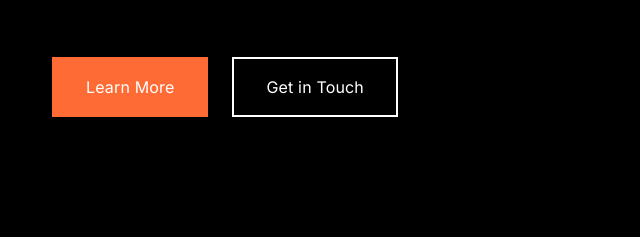
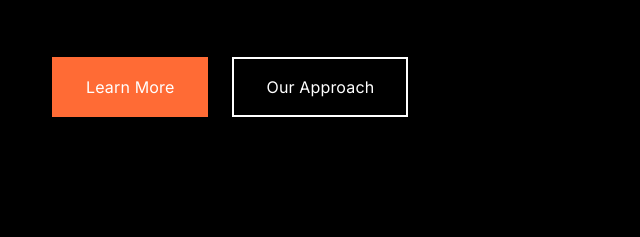
Before and after one commit to Slaydeveloper/company-website, a plain HTML site: page index.html in a window 1280 px wide. Shown: the part 552-789 px from the top of the page, 228-868 px from the left. Drawn offline with Linux system fonts and the light colour scheme.

Commit message:
Fix navigation - remove contact link

```diff
--- a/index.html
+++ b/index.html
@@ -31,7 +31,7 @@
                 <p>We're a bootstrapped product studio bringing innovation and excellence to consumer applications in health, fitness, and lifestyle categories.</p>
                 <div class="cta-buttons">
                     <a href="#about" class="btn primary">Learn More</a>
-                    <a href="#contact" class="btn secondary">Get in Touch</a>
+                    <a href="#approach" class="btn secondary">Our Approach</a>
                 </div>
             </div>
         </section>
```
